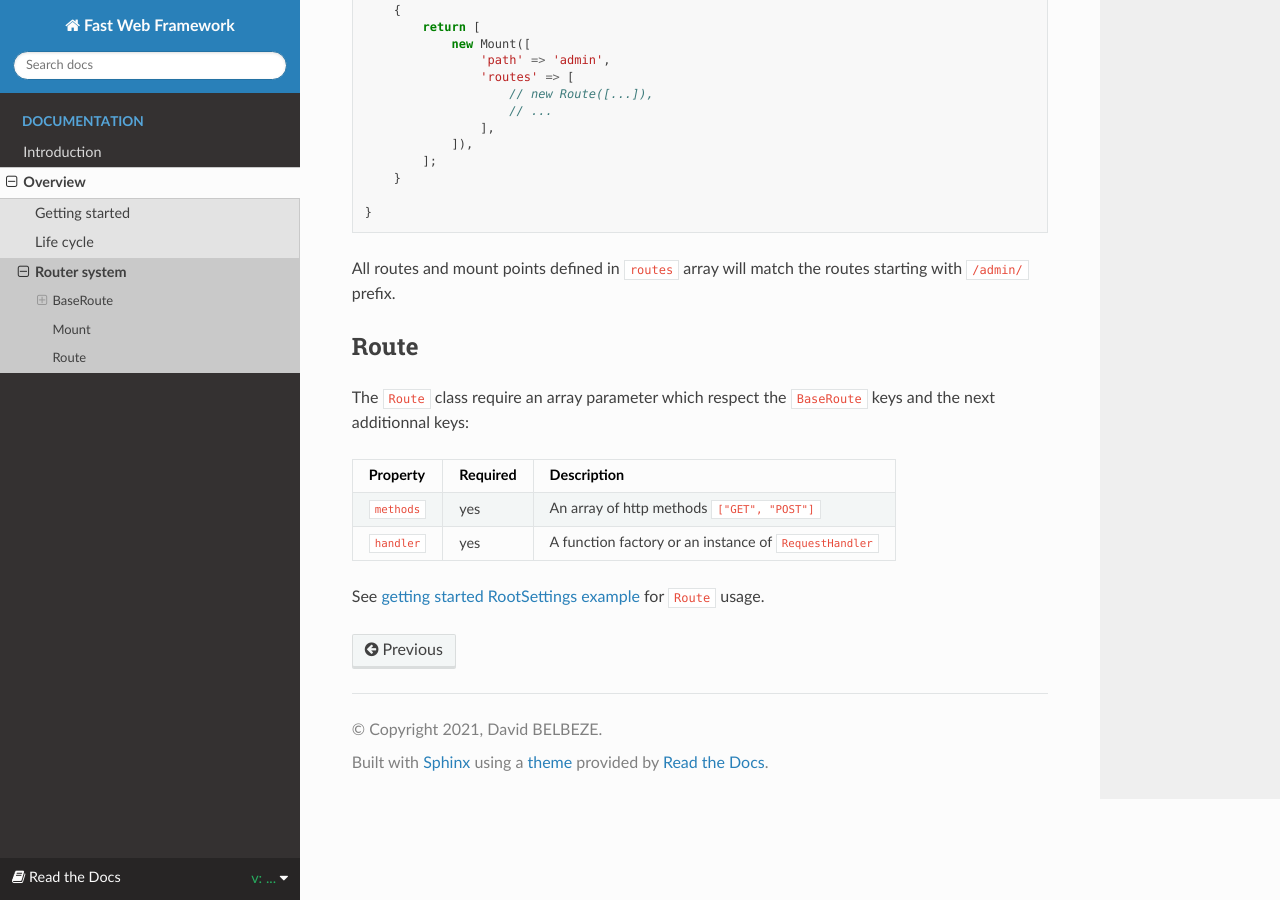
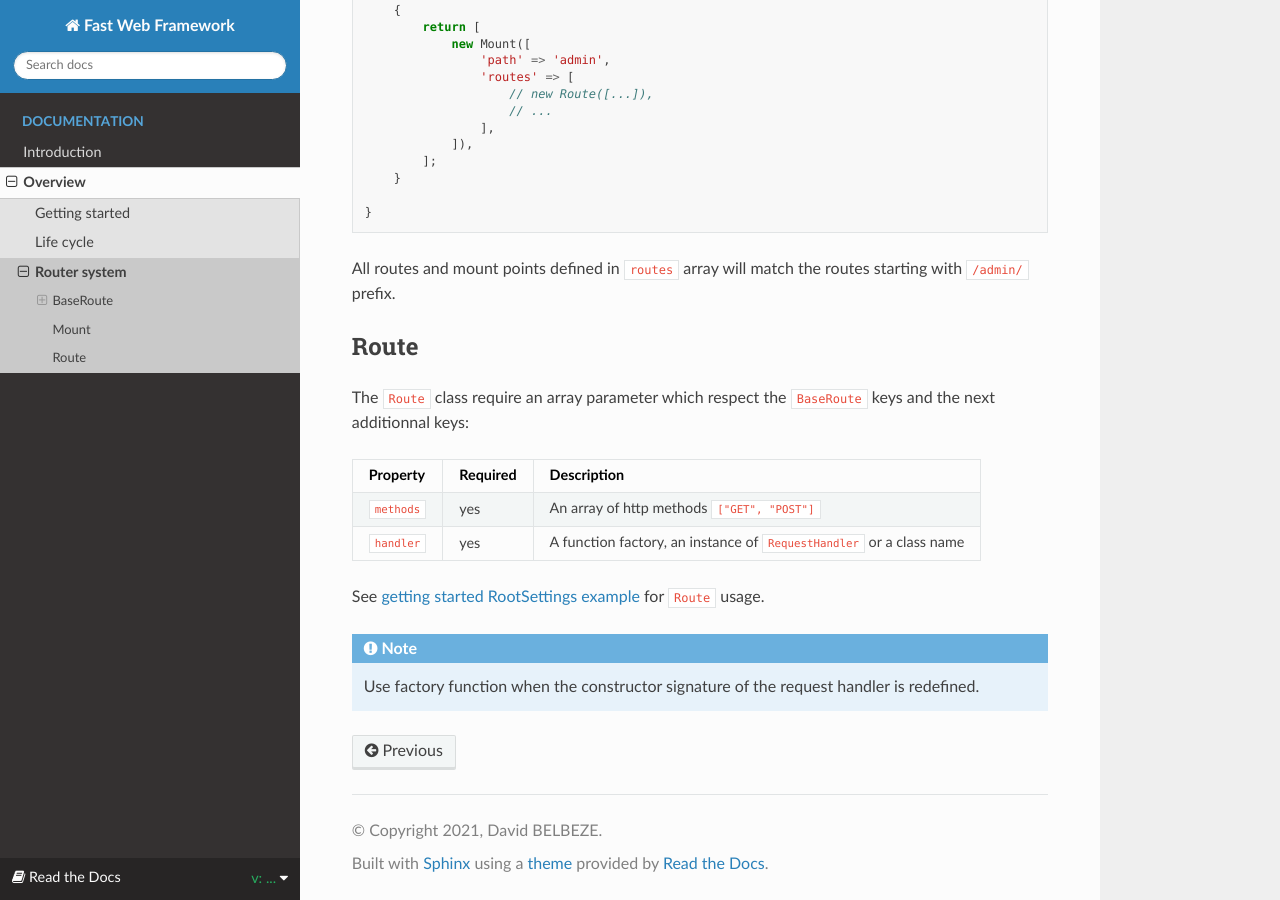
Before and after one commit to Fastwf/doc, a Sphinx documentation site: the page built from docs/source/overview/routing.rst, in a window 1280 px wide and 900 px high, scrolled down 1711 px. Built offline with Sphinx 7.4.7 and the Read the Docs theme 2.0.0, drawn with Linux system fonts in a browser that asks for light colours; comment, search, counter and statistics services are not loaded.

Commit message:
Update routing documentation

```diff
--- a/docs/source/overview/getting-started.rst
+++ b/docs/source/overview/getting-started.rst
@@ -135,7 +135,7 @@ Create the ``RootSettings`` class to add the first request handler in ``src/Root
                 new Route([
                     'path' => '',
                     'methods' => ['GET'],
-                    'handler' => function ($context) { return new HelloWorldHandler($context); },
+                    'handler' => HelloWorldHandler::class,
                     'name' => 'hello-world'
                 ])
             ];
--- a/docs/source/overview/routing.rst
+++ b/docs/source/overview/routing.rst
@@ -105,12 +105,16 @@ Route
 
 The ``Route`` class require an array parameter which respect the ``BaseRoute`` keys and the next additionnal keys:
 
-+-------------+------------+---------------------------------------------------------+
-| Property    | Required   | Description                                             |
-+=============+============+=========================================================+
-| ``methods`` | yes        | An array of http methods ``["GET", "POST"]``            |
-+-------------+------------+---------------------------------------------------------+
-| ``handler`` | yes        | A function factory or an instance of ``RequestHandler`` |
-+-------------+------------+---------------------------------------------------------+
++-------------+------------+-----------------------------------------------------------------------+
+| Property    | Required   | Description                                                           |
++=============+============+=======================================================================+
+| ``methods`` | yes        | An array of http methods ``["GET", "POST"]``                          |
++-------------+------------+-----------------------------------------------------------------------+
+| ``handler`` | yes        | A function factory, an instance of ``RequestHandler`` or a class name |
++-------------+------------+-----------------------------------------------------------------------+
 
 See :ref:`getting started RootSettings example<getting_started_settings>` for ``Route`` usage.
+
+.. note::
+
+    Use factory function when the constructor signature of the request handler is redefined.
```
